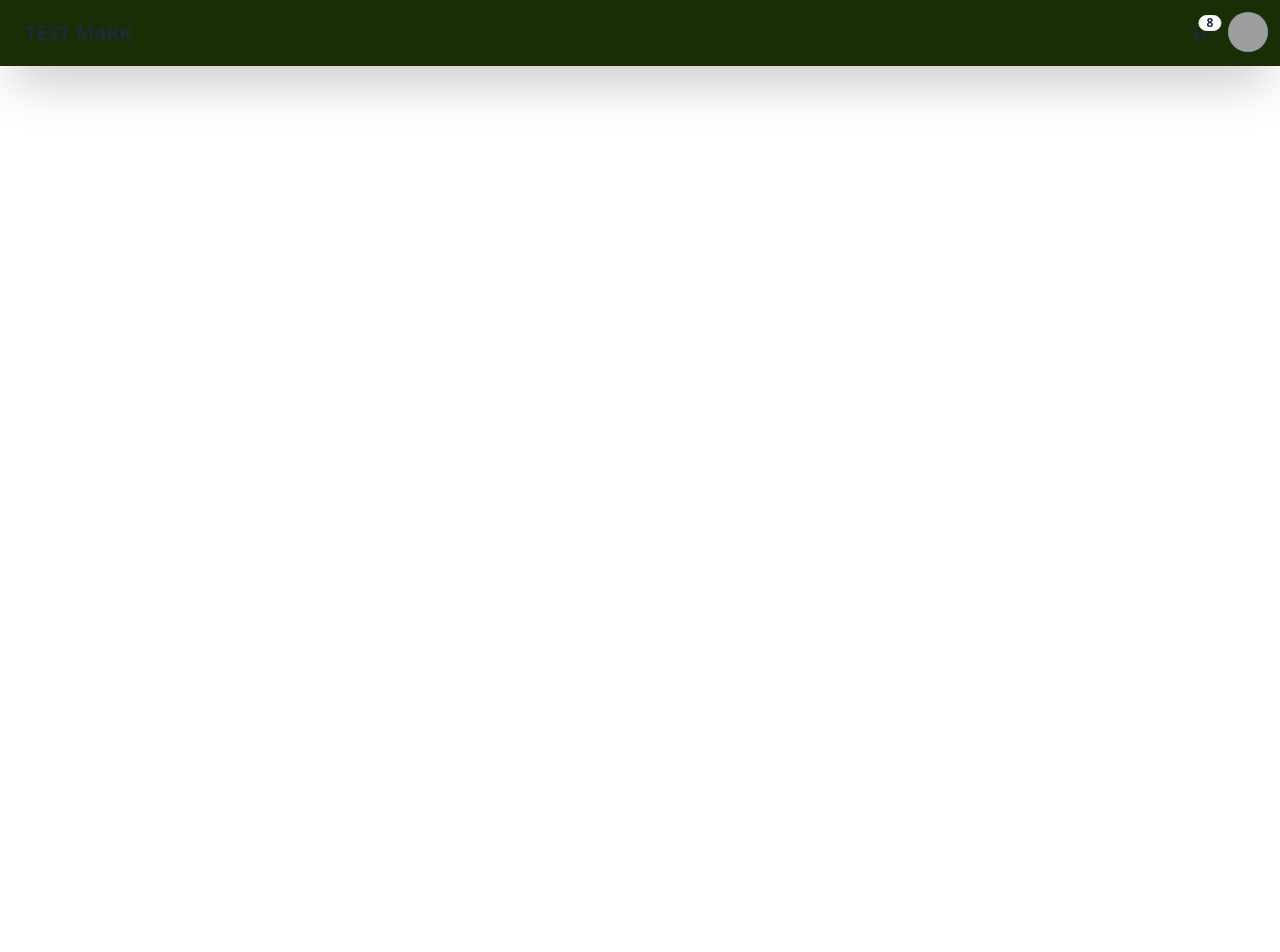
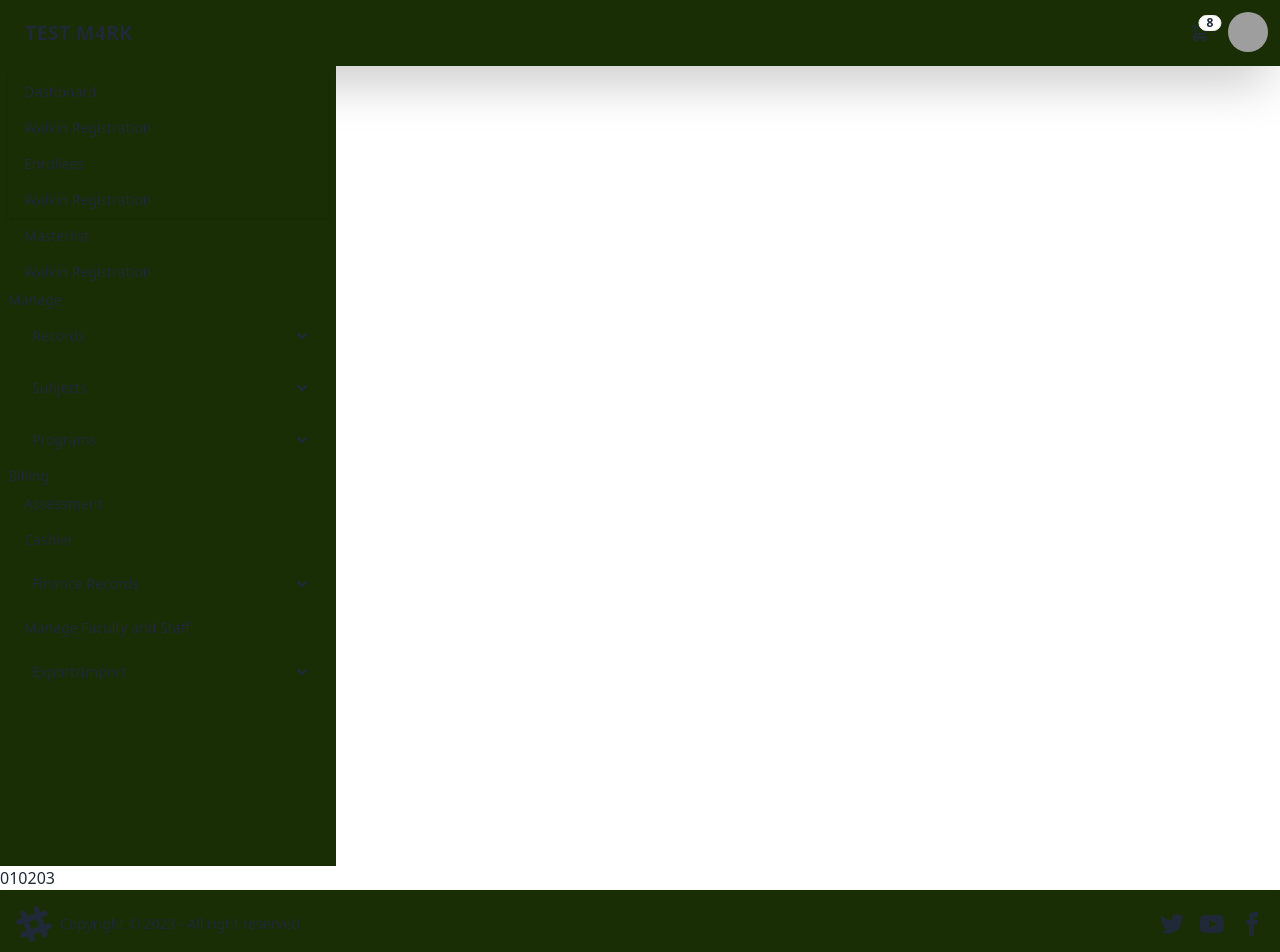
Before and after one commit to m4rkbello/SIMS-CLONE-REACTJS-TAILWINDCSS-DAISYUI-REDUX-AXIOS-LARAVEL-MYSQL, a React (Vite) app in the folder frontend/: page /dashboard in a window 1280 px wide. Shown: the top 952 px of the page. Before the commit the page ends 800 px from the top, so only its background shows below. Built offline with nearby package versions, Linux system fonts and the light colour scheme; grey boxes are pictures that could not be loaded.

Commit message:
ADD SANCTUM

```diff
--- a/frontend/src/App.jsx
+++ b/frontend/src/App.jsx
@@ -2,9 +2,10 @@ import { BrowserRouter as Router, Routes, Route } from "react-router-dom";
 import Login from "./components/authentication/Login";
 import Register from "./components/authentication/Register";
 import WrappedComponent from "./components/index";
-import MainContent from "./components/reusable/content/MainContent";
+
 import ProtectedComponents from "./components/ProtectedComponents";
 import Dashboard from "./components/dashboard/Dashboard";
+
 
 
 export default function App() {
@@ -20,7 +21,7 @@ export default function App() {
           <Route exact path="/Register" element={<Register />} />
 
           <Route exact path="/dashboard" element={<Dashboard />} />
-          <Route exact path="/walkinregistration" element={<MainContent />} />
+
 
         </Routes>
       </Router>
--- a/frontend/src/components/dashboard/Dashboard.jsx
+++ b/frontend/src/components/dashboard/Dashboard.jsx
@@ -1,21 +1,20 @@
-
+import Footer from '../reusable/Footer';
 import NavBar from '../reusable/NavBar';
-
+import MainSidebar from '../reusable/Sidebar/MainSidebar';
 
 function Dashboard() {
     return (
         <div>
-            {/**
-
-*/}
             <NavBar />
-
-
-
-
-
+            <MainSidebar />
+            <div className="flex">
+                <div>01</div>
+                <div>02</div>
+                <div>03</div>
+            </div>
+            <Footer />
         </div>
-    )
+    );
 }
 
-export default Dashboard
+export default Dashboard;
--- a/frontend/src/components/reusable/Sidebar/MainSidebar.jsx
+++ b/frontend/src/components/reusable/Sidebar/MainSidebar.jsx
@@ -4,12 +4,13 @@ import ProgramSidebar from './ProgramSidebar'
 import FinanceRecordsSidebar from './FinanceRecordsSidebar'
 import ExportImportSidebar from './ExportImportSidbar'
 import { Link } from 'react-router-dom'
-import MainContent from '../content/MainContent'
+
+
 
 
 export default function Sidebar() {
   return (
-    <div className="flex p-0 px-0 py-0 ps-0 pe-0 pt-0 pr-0 m-0 mx-0 my-0 ms-0 me-0 mt-0 mr-0">
+    <div className="p-0 px-0 py-0 ps-0 pe-0 pt-0 pr-0 m-0 mx-0 my-0 ms-0 me-0 mt-0 mr-0">
       <div className="drawer lg:drawer-open overflow-hidden">
         <div id="my-drawer-2" type="checkbox" className="drawer-toggle" />
 
@@ -39,10 +40,9 @@ export default function Sidebar() {
 
       </div>
 
-{/**
-<MainContent/>
 
-*/}
+
+
 
     </div>
   )
```
Also changed, not shown: frontend/src/components/reusable/Content.js (added), 2 other files (tests, documents, lock files or other folders).
